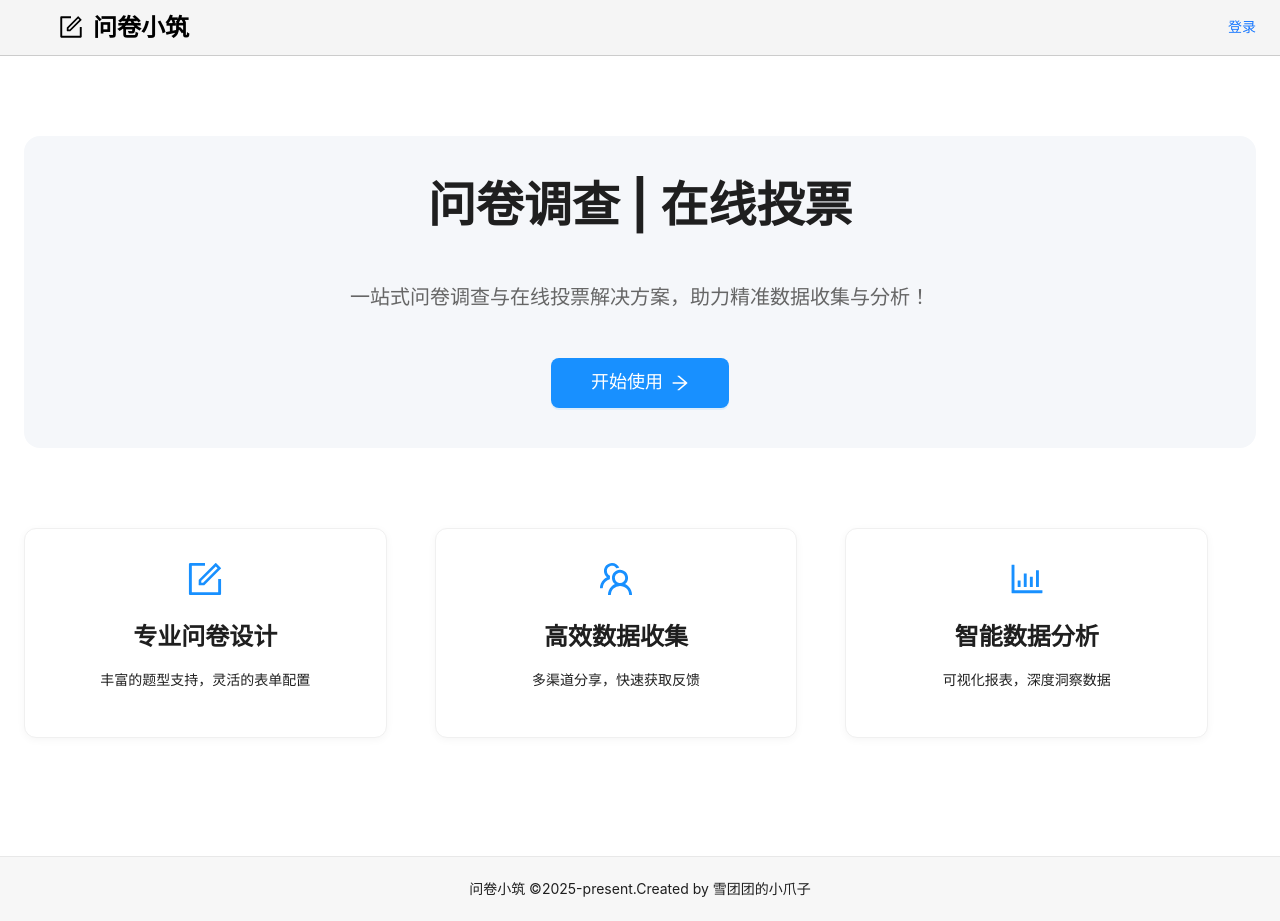
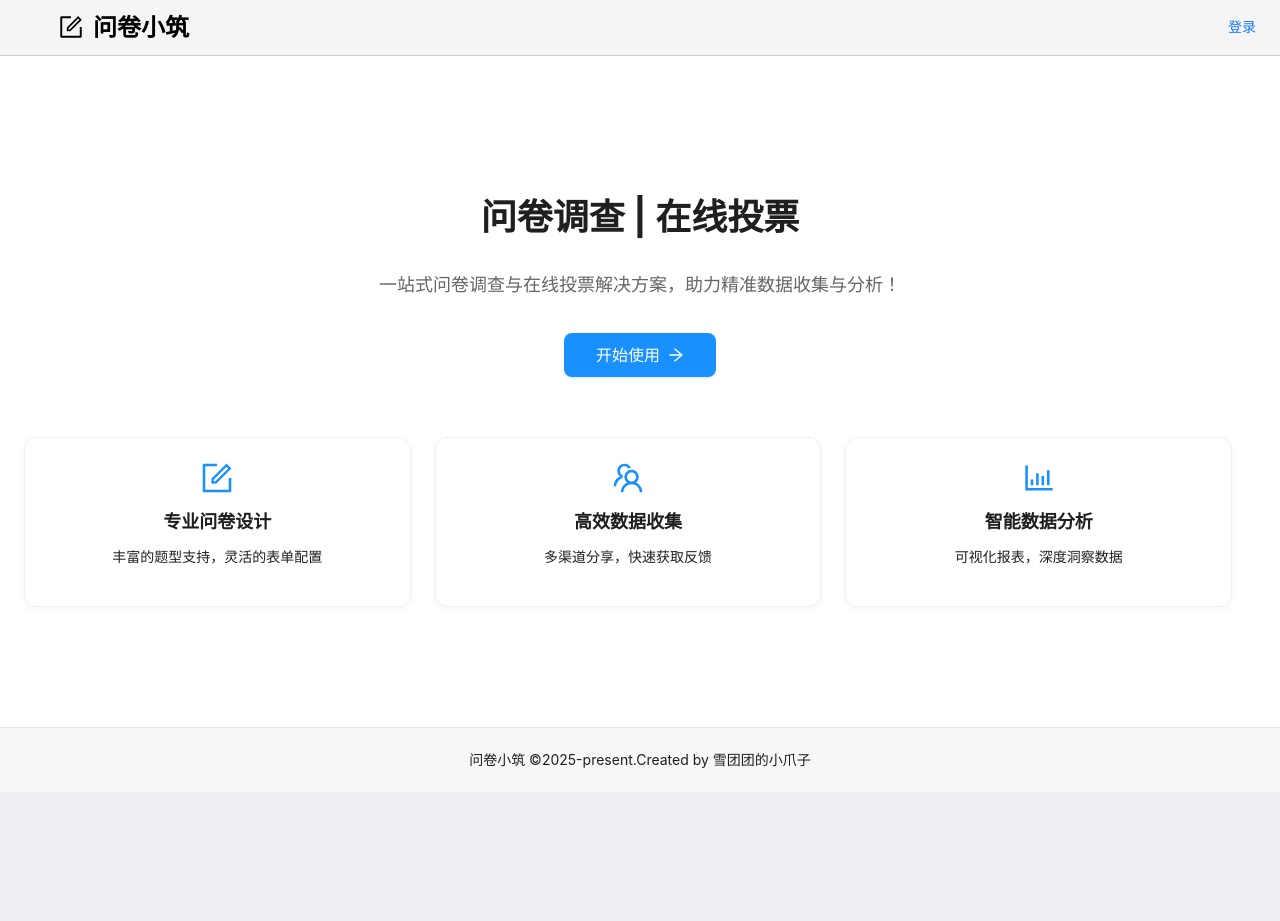
Before and after one commit to xueldx/QuickSurvey-fe, a React (Create React App) app: page / in a window 1280 px wide. After the commit the page ends 800 px from the top, so only its background shows below. Built offline with nearby package versions, Linux system fonts and the light colour scheme; no server answers; what redux-undo would draw is missing.

Commit message:
-样式修复

```diff
--- a/src/pages/Home.module.scss
+++ b/src/pages/Home.module.scss
@@ -1,36 +1,39 @@
 .container {
     width: 100%;
-    min-height: 100vh;
+    min-height: calc(100vh - 64px - 65px);
     background: #ffffff;
-    padding: 80px 24px;
+    padding: 40px 24px;
+    display: flex;
+    flex-direction: column;
+    justify-content: center;
 }
 
 .hero {
     text-align: center;
-    margin-bottom: 80px;
-    padding: 40px 0;
-    background: #f5f7fa;
+    margin-bottom: 40px;
+    padding: 20px 0;
+    // background: #f5f7fa;
     border-radius: 16px;
 }
 
 .mainTitle {
     color: #1f1f1f !important;
-    font-size: 48px !important;
-    margin-bottom: 24px !important;
+    font-size: 36px !important;
+    margin-bottom: 16px !important;
     font-weight: 700 !important;
 }
 
 .subtitle {
     color: #666 !important;
-    font-size: 20px !important;
+    font-size: 18px !important;
     max-width: 600px;
     margin: 0 auto;
 }
 
 .ctaButton {
-    height: 50px;
-    padding: 0 40px;
-    font-size: 18px;
+    height: 44px;
+    padding: 0 32px;
+    font-size: 16px;
     border-radius: 8px;
     background: #1890ff;
     color: white;
@@ -51,12 +54,13 @@
 
 .featureCard {
     background: #ffffff;
-    padding: 32px;
+    padding: 24px;
     border-radius: 12px;
     text-align: center;
     transition: all 0.3s ease;
     border: 1px solid #f0f0f0;
     box-shadow: 0 2px 8px rgba(0, 0, 0, 0.04);
+    height: 100%;
 
     &:hover {
         transform: translateY(-5px);
@@ -65,27 +69,29 @@
 }
 
 .featureIcon {
-    margin-bottom: 24px;
+    margin-bottom: 16px;
     color: #1890ff;
 }
 
 .featureCard h3 {
     color: #1f1f1f !important;
-    margin-bottom: 16px !important;
+    margin-bottom: 12px !important;
+    font-size: 18px !important;
 }
 
 .featureCard p {
     color: #666 !important;
     margin: 0 !important;
+    font-size: 14px !important;
 }
 
 @media (max-width: 768px) {
     .mainTitle {
-        font-size: 36px !important;
+        font-size: 28px !important;
     }
 
     .subtitle {
-        font-size: 18px !important;
+        font-size: 16px !important;
     }
 
     .features {
--- a/src/pages/Home.tsx
+++ b/src/pages/Home.tsx
@@ -11,17 +11,17 @@ const Home: FC = () => {
 
   const features = [
     {
-      icon: <FormOutlined style={{ fontSize: '36px' }} />,
+      icon: <FormOutlined style={{ fontSize: '32px' }} />,
       title: '专业问卷设计',
       desc: '丰富的题型支持，灵活的表单配置',
     },
     {
-      icon: <TeamOutlined style={{ fontSize: '36px' }} />,
+      icon: <TeamOutlined style={{ fontSize: '32px' }} />,
       title: '高效数据收集',
       desc: '多渠道分享，快速获取反馈',
     },
     {
-      icon: <BarChartOutlined style={{ fontSize: '36px' }} />,
+      icon: <BarChartOutlined style={{ fontSize: '32px' }} />,
       title: '智能数据分析',
       desc: '可视化报表，深度洞察数据',
     },
@@ -30,7 +30,7 @@ const Home: FC = () => {
   return (
     <div className={styles.container}>
       <div className={styles.hero}>
-        <Space direction="vertical" size="large" align="center">
+        <Space direction="vertical" size="middle" align="center">
           <Title level={1} className={styles.mainTitle}>
             问卷调查 | 在线投票
           </Title>
@@ -48,7 +48,7 @@ const Home: FC = () => {
         </Space>
       </div>
 
-      <Row className={styles.features} gutter={[48, 48]}>
+      <Row className={styles.features} gutter={[24, 24]}>
         {features.map((feature, index) => (
           <Col xs={24} sm={8} key={index}>
             <div className={styles.featureCard}>
```
